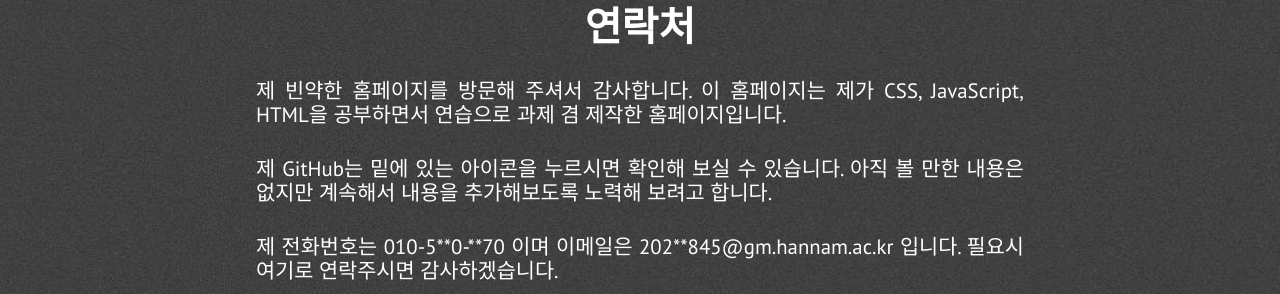
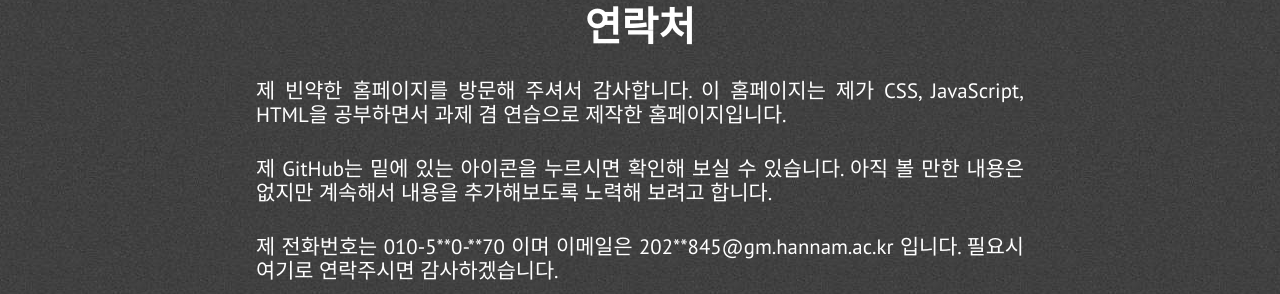
Before and after one commit to kkdonjuun122/kkdonjuun122, a Jekyll site: the page built from index.html, in a window 1280 px wide and 900 px high, scrolled down 4035 px. Shown: the part 196-490 px from the top of the window. Built offline with Jekyll 4.4.1, drawn with Linux system fonts in a browser that asks for light colours; nearby versions of some CDN libraries.

```diff
--- a/_includes/extra.html
+++ b/_includes/extra.html
@@ -4,7 +4,7 @@
             <div class="section-heading" id="chat-text">연락처</div>
 
             <p class="paragraph-text justify-text">
-                제 빈약한 홈페이지를 방문해 주셔서 감사합니다. 이 홈페이지는 제가 CSS, JavaScript, HTML을 공부하면서 연습으로 과제 겸 제작한 홈페이지입니다.
+                제 빈약한 홈페이지를 방문해 주셔서 감사합니다. 이 홈페이지는 제가 CSS, JavaScript, HTML을 공부하면서 과제 겸 연습으로 제작한 홈페이지입니다.
             </p>
             <p class="paragraph-text justify-text">
                 제 GitHub는 밑에 있는 아이콘을 누르시면 확인해 보실 수 있습니다. 아직 볼 만한 내용은 없지만 계속해서 내용을 추가해보도록 노력해 보려고 합니다.
```
